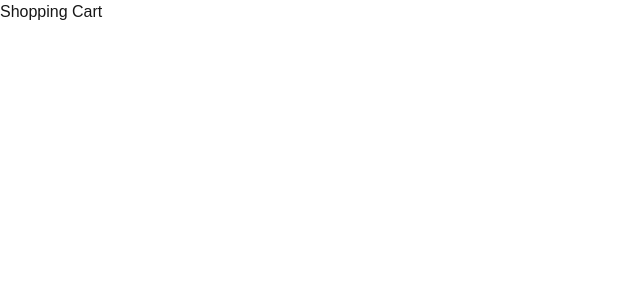
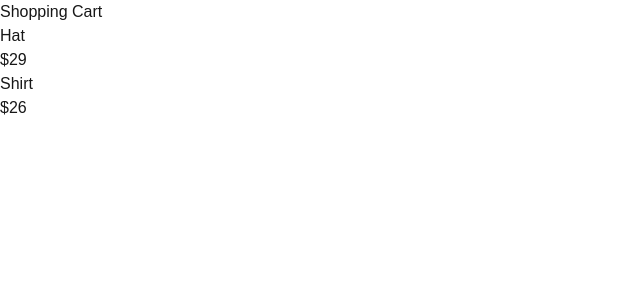
Before and after one commit to Gladiolus-bat/Learning-NextJs, a Next.js app: page /cart in a window 1280 px wide. Shown: the top 300 px of the page, without its empty margins (0-640 px from the left). Built offline with nearby package versions, Linux system fonts and the light colour scheme.

Commit message:
feat: implement shopping cart display with product details in CartPage component

```diff
--- a/app/cart/page.tsx
+++ b/app/cart/page.tsx
@@ -1,3 +1,22 @@
+'use client';
+import { useState } from 'react';
+import { products } from '../product-data';
+import Link from 'next/link';
+
 export default function CartPage() {
-    return <h1>Shopping Cart</h1>
+    const [cartIds] = useState(['123', '345']);
+
+    const cartProducts = cartIds.map(id => products.find(p => p.id === id)!);
+
+    return (
+        <>
+            <h1>Shopping Cart</h1>
+            {cartProducts.map(product => (
+                <Link key={product.id} href = {"/products/" + product.id}>
+                    <h3>{product.name}</h3>
+                    <p>${product.price}</p>
+                </Link>
+            ))}
+        </>
+    )
 }
```
